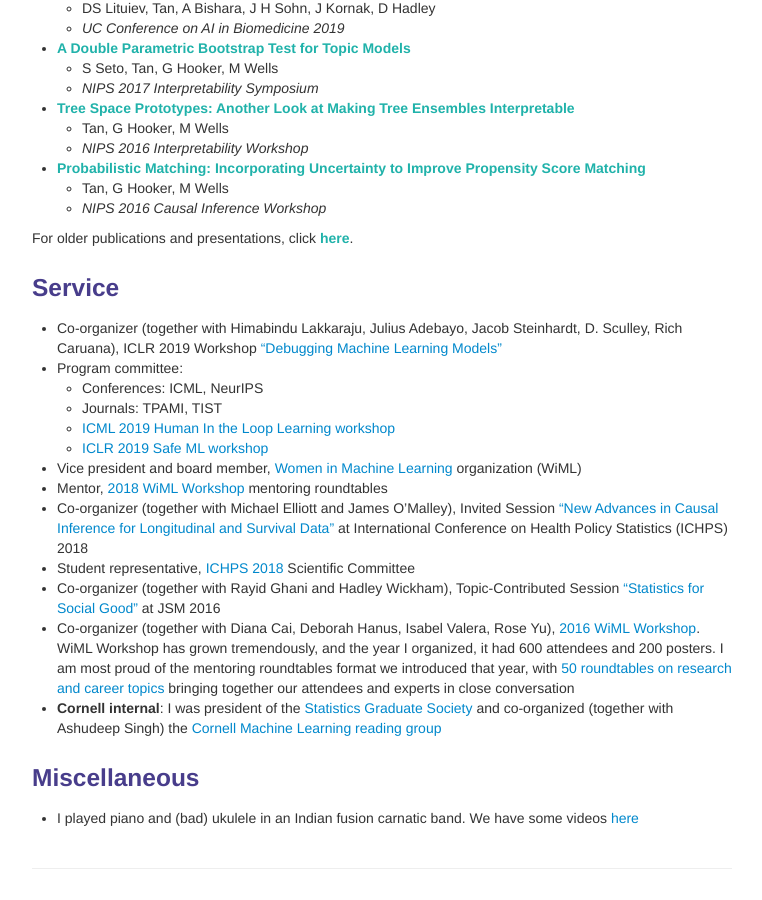
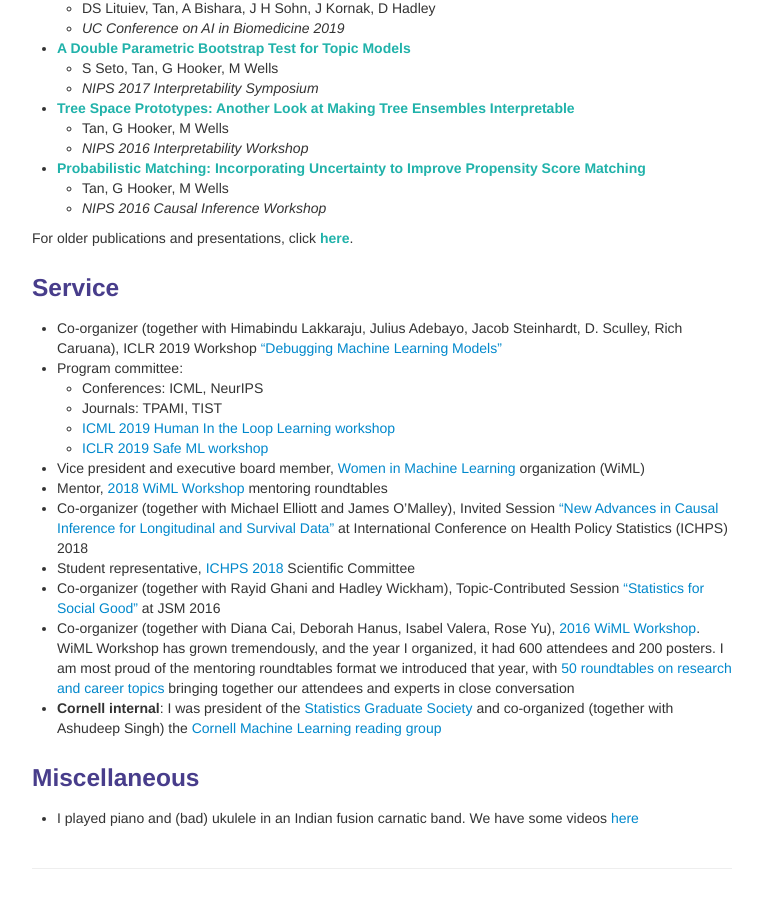
Before and after one commit to shftan/shftan.github.io, a Jekyll site: the page built from index.md, in a window 1280 px wide and 900 px high, scrolled down 1863 px. Shown: the whole window, without its empty margins (258-1020 px from the left). Built offline with Jekyll 4.4.1, drawn with Linux system fonts in a browser that asks for light colours.

Commit message:
Update index.md

```diff
--- a/index.md
+++ b/index.md
@@ -111,7 +111,7 @@ For older publications and presentations, click <a class="paper" href="olderpubl
   - Journals: TPAMI, TIST
   - [ICML 2019 Human In the Loop Learning workshop](https://sites.google.com/view/hill2019/home)
   - [ICLR 2019 Safe ML workshop](https://sites.google.com/view/safeml-iclr2019/home)
-- Vice president and board member, [Women in Machine Learning](https://wimlworkshop.org) organization (WiML)
+- Vice president and executive board member, [Women in Machine Learning](https://wimlworkshop.org) organization (WiML)
 - Mentor, [2018 WiML Workshop](https://wimlworkshop.org/2018/program/) mentoring roundtables
 - Co-organizer (together with Michael Elliott and James O'Malley),  Invited Session ["New Advances in Causal Inference for Longitudinal and Survival Data"](http://ww2.amstat.org/meetings/ichps/2018/onlineprogram/Program.cfm) at International Conference on Health Policy Statistics (ICHPS) 2018
 - Student representative, [ICHPS 2018](http://ww2.amstat.org/meetings/ichps/2018/) Scientific Committee
```
